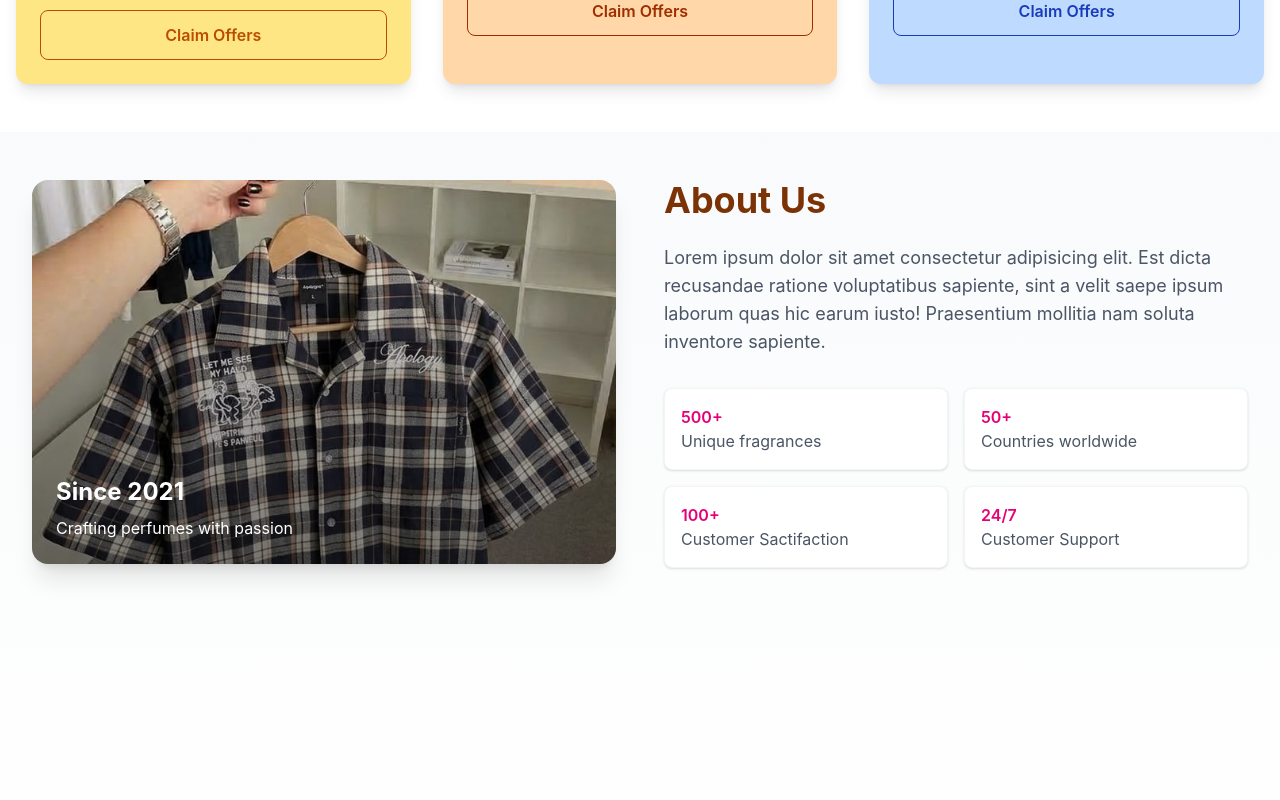
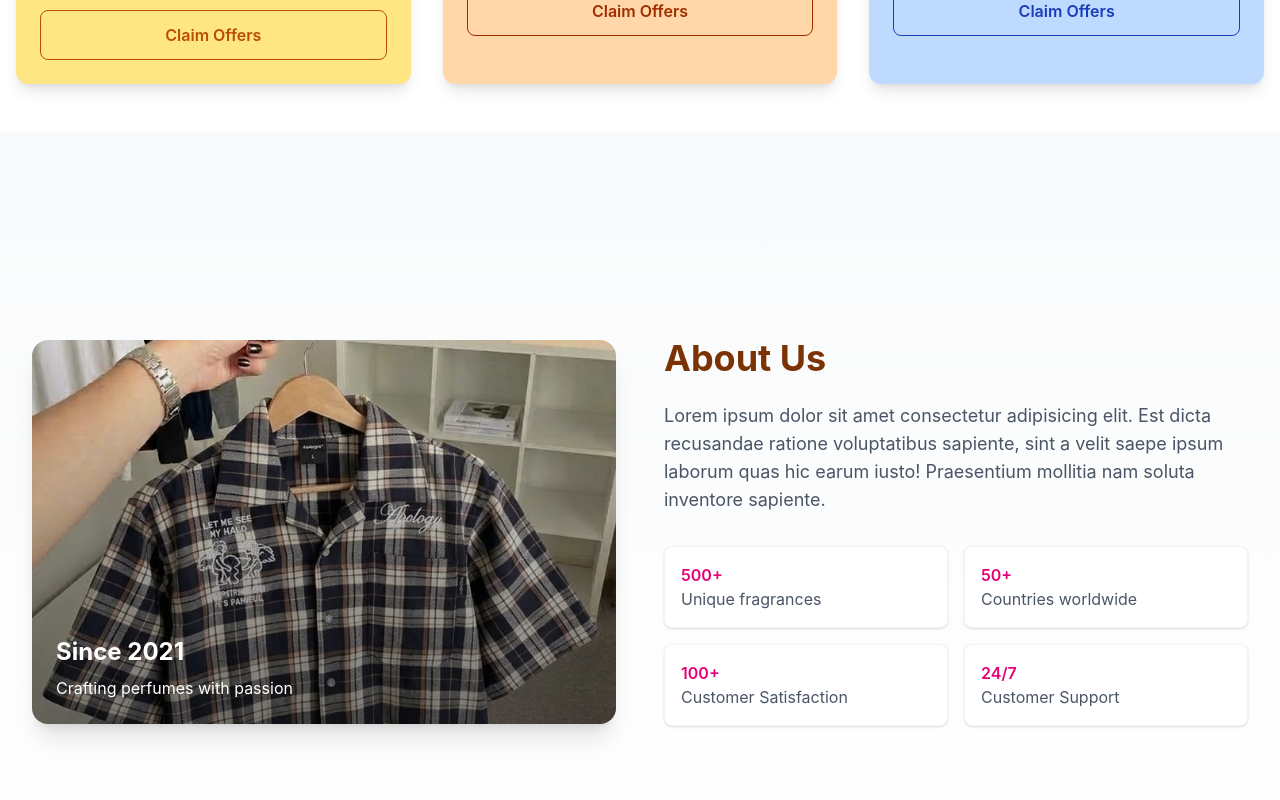
Before and after one commit to maulanaa121/Ecommerce-vue, a Vue app: page / in a window 1280 px wide. Shown: the part 2620-3420 px from the top of the page. Built offline with nearby package versions, Linux system fonts and the light colour scheme.

Commit message:
fix: correct about section content alignment

```diff
--- a/src/components/About.vue
+++ b/src/components/About.vue
@@ -1,23 +1,30 @@
 <template>
+  <div id="about" class="min-h-screen scroll-mt-20 bg-gradient-to-b from-gray-50 to-white px-4 py-12 sm:px-6 lg:px-8 flex items-center justify-center" >
+    <div class="w-full max-w-7xl mx-auto">
+      <div class="flex flex-col lg:flex-row items-center justify-center gap-12">
+
+        <!-- Image Section -->
+        <div class="w-full lg:w-1/2">
+          <div class="relative rounded-2xl overflow-hidden h-96 shadow-xl">
+            <img
+              :src="product"
+              alt="Luxury perfumes"
+              class="w-full h-full object-cover"
+            />
+
             <div
-        id="about"
-        class="min-h-screen scroll-mt-20 bg-gradient-to-b from-gray-50 to-white py-12 px-4 sm:px-6 lg:px-8"
-    >
-        <div class="max-w-7xl mx-auto">
-            <div class="flex flex-col lg:flex-row gap-12 mb-20">
-                <!-- Image Section -->
-                <div class="lg:w-1/2">
-                    <div class="relative rounded-2xl overflow-hidden h-96 shadow-xl">
-                        <img :src="product" alt="Luxury perfumes" class="w-full h-full object-cover" />
-                        <div class="absolute inset-0 bg-gradient-to-t from-black to-transparent opacity-50"></div>
+              class="absolute inset-0 bg-gradient-to-t from-black to-transparent opacity-50"
+            ></div>
+
             <div class="absolute bottom-0 left-0 p-6 text-white">
               <h3 class="text-2xl font-bold">Since 2021</h3>
               <p class="mt-2">Crafting perfumes with passion</p>
             </div>
           </div>
         </div>
+
         <!-- Text Content -->
-                <div class="lg:w-1/2 flex flex-col justify-center">
+        <div class="w-full lg:w-1/2 flex flex-col justify-center">
           <h2 class="text-4xl font-bold text-amber-900 mb-6">
             About Us
           </h2>
@@ -29,25 +36,30 @@
             Praesentium mollitia nam soluta inventore sapiente.
           </p>
 
+          <!-- Statistics -->
           <div class="grid grid-cols-2 gap-4 mt-4">
             <div class="bg-white p-4 rounded-lg shadow-sm border border-gray-100">
               <h4 class="font-semibold text-pink-600">500+</h4>
               <p class="text-gray-600">Unique fragrances</p>
             </div>
+
             <div class="bg-white p-4 rounded-lg shadow-sm border border-gray-100">
               <h4 class="font-semibold text-pink-600">50+</h4>
               <p class="text-gray-600">Countries worldwide</p>
             </div>
+
             <div class="bg-white p-4 rounded-lg shadow-sm border border-gray-100">
               <h4 class="font-semibold text-pink-600">100+</h4>
-                            <p class="text-gray-600">Customer Sactifaction</p>
+              <p class="text-gray-600">Customer Satisfaction</p>
             </div>
+
             <div class="bg-white p-4 rounded-lg shadow-sm border border-gray-100">
               <h4 class="font-semibold text-pink-600">24/7</h4>
               <p class="text-gray-600">Customer Support</p>
             </div>
           </div>
         </div>
+
       </div>
     </div>
   </div>
```
Lines whose indentation alone changed are shown as unchanged.
